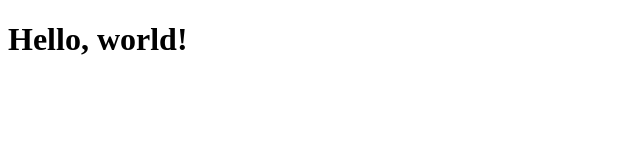
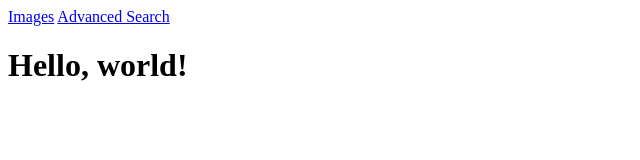
Before and after one commit to Jakoyoski/jakoyoski.github.io, a plain HTML site: page index.html in a window 1280 px wide. Shown: the whole page, without its empty margins (0-640 px from the left). Drawn offline with Linux system fonts and the light colour scheme.

Commit message:
added images and avanced search links

```diff
--- a/index.html
+++ b/index.html
@@ -6,6 +6,12 @@
     <title>Bootstrap demo</title>
   </head>
   <body>
+    <header>
+      <nav>
+        <a href="images.html">Images</a>
+        <a href="advanced.html">Advanced Search</a>
+      </nav>
+    </header>
     <h1>Hello, world!</h1>
   </body>
 </html>
```
